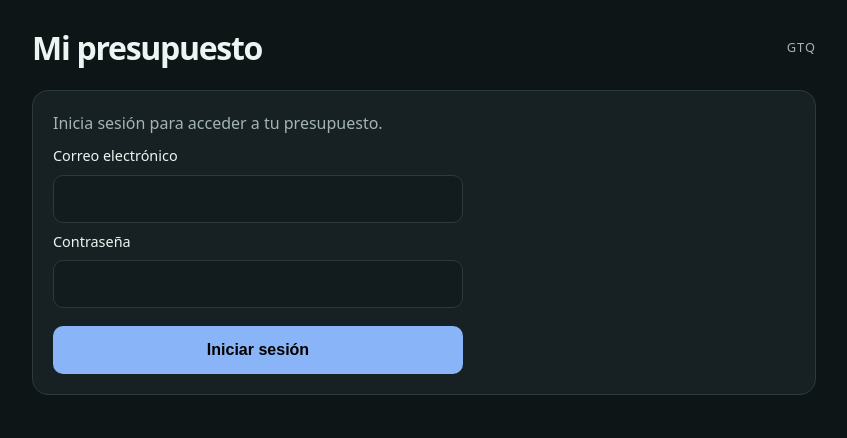
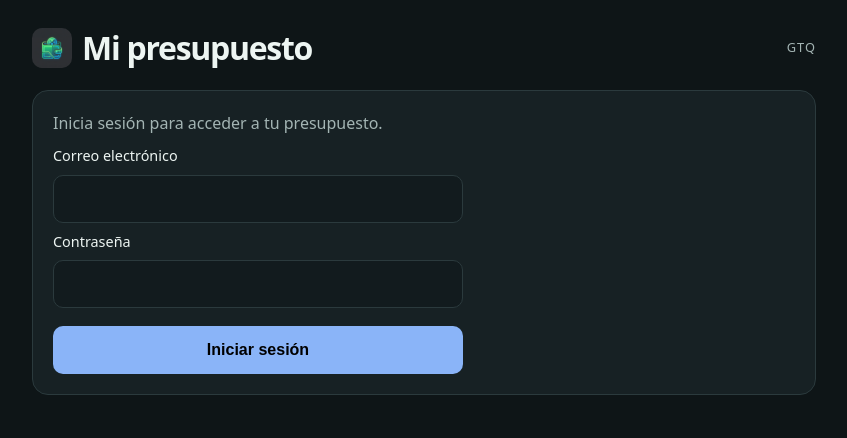
Before and after one commit to Tonymen22/my-budge, a plain HTML site: page index.html in a window 1280 px wide. Shown: the whole page, without its empty margins (216-1063 px from the left). Drawn offline with nearby package versions, Linux system fonts and the light colour scheme.

Commit message:
Add files via upload

```diff
--- a/budget.css
+++ b/budget.css
@@ -14,6 +14,8 @@
 [hidden] { display: none !important; }
 .container { max-width: 820px; padding: 24px 18px; }
 .masthead { display: flex; align-items: center; justify-content: space-between; margin-bottom: 18px; }
+.brand { display: flex; align-items: center; gap: 10px; }
+.brand img { display: block; flex-shrink: 0; border-radius: 10px; }
 .masthead h1 { font-size: clamp(1.55rem, 4vw, 2rem); margin: 0; letter-spacing: -.04em; }
 .masthead span { color: var(--text-muted); font-size: .8rem; letter-spacing: .08em; }
 .header { background: #192d2b; border-color: #34524b; margin-bottom: 12px; }
--- a/index.html
+++ b/index.html
@@ -10,6 +10,8 @@
 
     <!-- Configuración para App Nativa / PWA -->
     <link rel="manifest" href="manifest.json">
+    <link rel="icon" type="image/png" sizes="192x192" href="./icon-192.png">
+    <link rel="apple-touch-icon" href="./icon-192.png">
     <script>
         if ('serviceWorker' in navigator) {
             window.addEventListener('load', () => {
@@ -154,7 +156,13 @@
 <body>
 
     <div class="container">
-        <div class="masthead"><h1>Mi presupuesto</h1><span>GTQ</span></div>
+        <div class="masthead">
+            <div class="brand">
+                <img src="./icon-192.png" alt="" width="40" height="40">
+                <h1>Mi presupuesto</h1>
+            </div>
+            <span>GTQ</span>
+        </div>
         <section id="accountPanel" class="section account-panel" aria-label="Cuenta" hidden>
             <p id="accountStatus" role="status"></p>
             <form id="loginForm" hidden>
--- a/sw.js
+++ b/sw.js
@@ -1,4 +1,4 @@
-const CACHE_NAME = 'presupuesto-app-v4';
+const CACHE_NAME = 'presupuesto-app-v5';
 const ASSETS = [
   './', './index.html', './manifest.json', './icon-192.png', './icon-512.png',
   './budget.css', './budget-data.js', './budget.js', './budget-cloud.js', './supabase-config.js',
```
